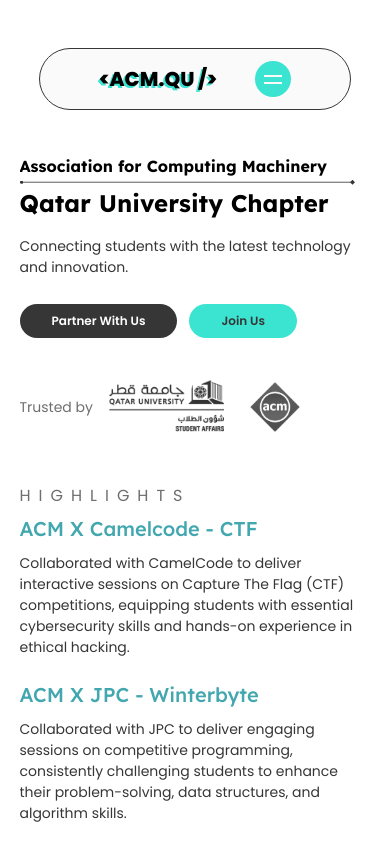
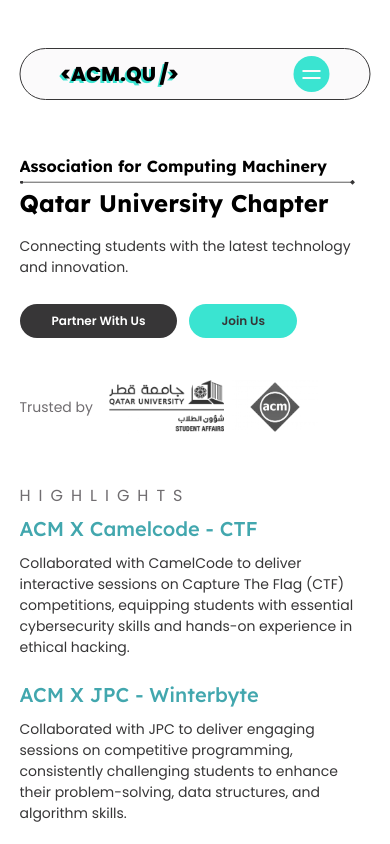
Before and after one commit to acm-qu/ACM-Landing-Page, a React (Vite) app: page / in a window 390 px wide. Shown: the top 844 px of the page. Built offline with nearby package versions, Linux system fonts and the light colour scheme.

Commit message:
feat: improved navigation styling

```diff
--- a/src/app/navigation/navigation.css
+++ b/src/app/navigation/navigation.css
@@ -2,16 +2,11 @@
   position: fixed;
   top: 28px;
   left: 50%;
-  width: 80%;
+  width: min(90%, 1000px);
   transform: translateX(-50%);
   z-index: 1000;
   padding: 20px;
   background: transparent;
-}
-
-.nav-container .navigation {
-  max-width: 1200px;
-  margin: 0 auto;
 }
 
 .navigation {
@@ -171,20 +166,15 @@
   .desktop {
     display: none;
   }
+  .navigation {
+    height: 60px;
+    justify-content: space-between;
+  }
   .mobile {
     display: block;
   }
   .navigation-logo {
     font-size: 1.5rem;
-  }
-}
-
-@media (max-width: 500px) {
-  .navigation {
-    height: 60px;
-  }
-  .navigation-logo {
-    font-size: 1.25rem;
   }
   .mobile {
     width: 36px;
@@ -202,5 +192,17 @@
       transform: rotate(0deg);
     }
   }
+}
 
+@media (max-width: 500px) {
+  .nav-container {
+    width: 90%;
+  }
+  .navigation-logo {
+    font-size: 1.25rem;
+  }
+
+  .navigation {
+    height: 50px;
+  }
 }
--- a/src/app/team/_components/card.tsx
+++ b/src/app/team/_components/card.tsx
@@ -122,6 +122,7 @@
         >
           {role.split(" - ")[0]}
         </p>
+        {quote &&
           <blockquote
             style={{
               fontSize: '14px',
@@ -136,6 +137,7 @@
           >
             &ldquo;{quote}&rdquo;
           </blockquote>
+        }
       </motion.div>
   );
 }
--- a/src/app/team/content.ts
+++ b/src/app/team/content.ts
@@ -21,15 +21,15 @@
 
 export const PAST_PRESIDENTS: Record<string, ITeamMember[]> = {
   "2025": [
-    { name: "Anas Rustom", role: "President - President - President - ", image: '/team/anas.jpg', borderColor: GRADIENTS.president, quote: "i'm the past pres or something idk" },
+    { name: "Anas Rustom", role: "President - President - President - ", image: '/team/anas2.jpeg', borderColor: GRADIENTS.president, quote: "Alhamdulillah, it was a memorable experience, but I wish the ACs in our meetings had Vora.qa" },
     { name: "Noor Soueid", role: "Vice President - Vice President - ", image: '/team/lady.jpg', borderColor: GRADIENTS.president, quote: "i'm the pres or something idk" },
   ],
   "2024": [
-    { name: "Muhammad Khan", role: "President - President - President - ", image: '/team/lady.jpg', borderColor: GRADIENTS.president, quote: "i'm the past pres or something idk" },
-    { name: "Anas Rustom", role: "Vice President - Vice President - ", image: '/team/anas.jpg', borderColor: GRADIENTS.president, quote: "i'm the past pres or something idk" },
-    { name: "Sara Metwaly", role: "Vice President - Vice President - ", image: '/team/lady.jpg', borderColor: GRADIENTS.president, quote: "i'm the past vp or something idk" },
-    { name: "Dania Al-Batany", role: "Secretary - Secretary - Secretary - ", image: '/team/lady.jpg', borderColor: GRADIENTS.president, quote: "i'm the past secretary or something idk" },
-    { name: "Mohamed Ali", role: "Treasurer - Treasurer - Treasurer - ", image: '/team/lady.jpg', borderColor: GRADIENTS.president, quote: "i'm the past treasurer or something idk" },
+    { name: "Muhammad Khan", role: "President - President - President - ", image: '/team/lady.jpg', borderColor: GRADIENTS.president },
+    { name: "Anas Rustom", role: "Vice President - Vice President - ", image: '/team/anas.jpg', borderColor: GRADIENTS.president },
+    { name: "Sara Metwaly", role: "Vice President - Vice President - ", image: '/team/lady.jpg', borderColor: GRADIENTS.president },
+    { name: "Dania Al-Batany", role: "Secretary - Secretary - Secretary - ", image: '/team/lady.jpg', borderColor: GRADIENTS.president },
+    { name: "Mohamed Ali", role: "Treasurer - Treasurer - Treasurer - ", image: '/team/lady.jpg', borderColor: GRADIENTS.president },
   ]
 }
 
@@ -44,8 +44,8 @@
   ],
 
   "2024": [
-    { name: "Faseeh Nawaz", role: "Lead of the Creative Team - ", image: '/team/lady.jpg', borderColor: GRADIENTS.creative, quote: "i'm the past head of creative or something idk" },
-    { name: "Abdullah Mahran", role: "Lead of the Events Team - ", image: '/team/lady.jpg', borderColor: GRADIENTS.events, quote: "i'm the past head of technical or something idk" },
-    { name: "Hunzalah Hassan", role: "Lead of the Technical Team - ", image: '/team/lady.jpg', borderColor: GRADIENTS.technical, quote: "i'm the past head of technical or something idk" },
+    { name: "Faseeh Nawaz", role: "Lead of the Creative Team - ", image: '/team/lady.jpg', borderColor: GRADIENTS.creative },
+    { name: "Abdullah Mahran", role: "Lead of the Events Team - ", image: '/team/lady.jpg', borderColor: GRADIENTS.events },
+    { name: "Hunzalah Hassan", role: "Lead of the Technical Team - ", image: '/team/lady.jpg', borderColor: GRADIENTS.technical },
   ]
 }
--- a/src/app/team/types.ts
+++ b/src/app/team/types.ts
@@ -3,7 +3,7 @@
   readonly role: string;
   readonly image: string;
   readonly borderColor: string;
-  readonly quote: string;
+  readonly quote?: string;
 };
 
 export interface ITeamMemberCardProps extends ITeamMember {
```
Also changed, not shown: public/team/anas2.jpeg (added). Lines whose indentation alone changed are shown as unchanged.
